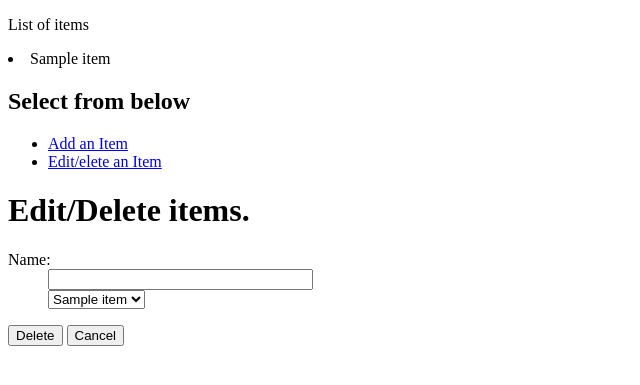
After one commit to BorisVV/merch-sales-sqlalchemy-app, a Flask app: page /home/edit in a window 1280 px wide. The commit adds this page. Shown: the top 385 px of the page, without its empty margins (0-640 px from the left). Run offline with Flask 2, Linux system fonts and the light colour scheme; tables that the repository leaves empty hold one stand-in row (values such as "Sample post").

Commit message:
Added templates and routes

```diff
--- a/app_sport_team/__init__.py
+++ b/app_sport_team/__init__.py
@@ -1,7 +1,14 @@
-from flask import Flask, session, g, render_template
+from flask import Flask, session, g, render_template, current_app
 
 app = Flask(__name__)
+
 app.config.from_object('web_config')
+
+@app.teardown_appcontext
+def teardown_db(exception):
+    # db_session = getattr(g, app.config['SQLALCHEMY_DATABASE_URI'], None)
+    if db_session is None:
+        db_session.close()
 
 @app.teardown_request
 def remove_db_session(exception):
--- a/app_sport_team/tables_setUp.py
+++ b/app_sport_team/tables_setUp.py
@@ -1,6 +1,5 @@
 import sqlite3
 from datetime import date
-
 from sqlalchemy.engine import Engine
 from sqlalchemy import ForeignKey,\
                        event,\
@@ -14,12 +13,9 @@ from sqlalchemy.orm import relationship,\
                            sessionmaker,\
                            scoped_session
 from sqlalchemy.ext.declarative import declarative_base
+from flask import url_for, Markup
 
-from flask import url_for, Markup
 from app_sport_team import app
-
-# app = Flask(__name__)
-# app.config.from_object('web_config')
 
 # This block set up the relationship between tables for the ForeignKey.
 @event.listens_for(Engine, "connect")
@@ -48,14 +44,14 @@ class MerchandiseItems(Base):
     name = Column(String(50), nullable = False)
 
     # This table has a relationship with the sales_of_items table.
-    sales_of_items = relationship('SalesOfItems', back_populates = 'merchandise_items') #, cascade='all, delete-orphan', passive_deletes = True)
-    # # This has a relationship wiht the dates_games table.
-    # dates_games = relationship('DatesOfGames', back_populates = 'merchandise_items',\
-    #                             cascade='all, delete-orphan', passive_deletes = True)
+    sales_of_items = relationship('SalesOfItems', back_populates = 'merchandise_items')
+    # Another option.
+    # merchandise_items = relationship('MerchandiseItems', backref=backref('sales_of_items', uselist=True, cascade='delete,all'))
+    # cascade='all, delete-orphan', single_parent=True, passive_deletes=True)
 
     def __repr__(self):
         ''' Display the names list'''
-        return ' ID = {:<2} {:<2}'.format(self.id, self.item_name.capitalize())
+        return '{}'.format(self.name.capitalize())
 
 
 
@@ -69,19 +65,9 @@ class SalesOfItems(Base):
     quantity_sold = Column(Integer, nullable = False)
     price_per_unit = Column(Float(2))
 
-
-    # total_price = Column(Numeric(12, 2))
-    # Relationship setup
-    # items_id = Column(Integer, ForeignKey('merchandise_items.id')) # ondelete='CASCADE'
-    # merchandise_items = relationship('MerchandiseItems', back_populates='sales_of_items')
-    # cascade='all, delete-orphan', single_parent = True, passive_deletes = True)
-    # Another option.
-    # merchandise_items = relationship('MerchandiseItems', backref=backref('sales_of_items', uselist=True, cascade='delete,all'))
-
     # tables relations.
-    merchandise_items = relationship('MerchandiseItems', back_populates='sales_of_items')
+    merchandise_items = relationship('MerchandiseItems', back_populates='sales_of_items') # ondelete='CASCADE'
     games_schedules = relationship('DatesOfGames', back_populates='sales_of_items')
-    # cascade='all, delete-orphan', single_parent=True, passive_deletes=True)
 
     def __repr__(self):
         return 'Sales-id: {:<2} qty-sold = {:<4} price = {:<5} total-sale = ${:>6} name-id = {} date-id = {}'\
@@ -90,7 +76,7 @@ class SalesOfItems(Base):
 
 
 class DatesOfGames(Base):
-    ''' This will store hte game's dates table'''
+    ''' This will store the game's dates table'''
     __tablename__ = 'games_schedules'
     # Add columns
     id = Column(Integer, primary_key = True)
@@ -100,11 +86,6 @@ class DatesOfGames(Base):
 
     sales_of_items = relationship('SalesOfItems', back_populates = 'games_schedules')
 
-    # item_name_id = Column(Integer, ForeignKey('merchandise_items.id'))
-    # # Ralashionships with merchandise_items and the sales_of_items tables.
-    # merchandise_items = relationship('MerchandiseItems', back_populates = 'dates_games')
-    # sales_of_items = relationship('SalesOfItems', back_populates = 'dates_games', cascade='all, delete-orphan', passive_deletes = True)
-
     def __repr__(self):
         return ' ID = {:}  Date = {:<11} City = {:<12} State = {}  Item_name ID {}'\
         .format(self.id, self.date_of_game, self.city.capitalize(), \
--- a/app_sport_team/templates/base.html
+++ b/app_sport_team/templates/base.html
@@ -7,23 +7,32 @@
     {% if title %}
       <title>{{ title }}</title>
     {% else %}
-      <title>{% block title %}Welcome{% endblock %}</title>
+      {% block title %}
+        <title>Welcome</title>
+        <a href="{{ url_for('base') }}"></a>
+        <div id="baseDisplay" class="box">
+          <h1>Welcome</h1>
+          <h2>This is the Sports Team database</h2>
+          <hr>
+        </div>
+      {% endblock %}
     {% endif %}
   </head>
+
   <body>
-    <ul>
-      <a href="{{ url_for('home') }}">Go back home</a>
-    </ul>
-    <div id="body_title" class="box">
-      {% block body_title %}
-        <h1>Welcome</h1>
-        <h2>This is the Sports Team database</h2>
-        <hr>
-      {% endblock %}
-    </div>
     <div id="content" class="box">
       {% block content %}
       {% endblock %}
     </div>
   </body>
+
+  <footer>
+    <div class="footer">
+      {% block footer %}
+        <ul>
+          <h3><a href="{{ url_for('home') }}">Go to home page</a></h3>
+        </ul>
+      {% endblock %}
+    </div>
+  </footer>
 </html>
--- /dev/null
+++ b/app_sport_team/templates/edit.html
@@ -0,0 +1,33 @@
+{% extends "home.html" %}
+<!-- {% block title %}{% endblock %} -->
+
+{% block add_edit %}
+  <h1>Edit/Delete items.</h1>
+  <script type=text/javascript>
+    $(function() {
+      $('input[name="delete"]').click(function() {
+        if (!confirm("Do you really want to delete this Item?\n\n" +
+                     "THIS CANNOT BE UNDONE!"))
+          return false;
+      });
+    });
+  </script>
+  <form action=" {{ edit }}" method=post>
+    <dl>
+      <dt>Name:</dt>
+      <dd><input type="text" name="name" value="" size="30">
+      </dd>
+      <dd>
+        <select class="" name="item_id">
+          {% for element in items %}
+              <option {% if element.id %} selected {% endif %}
+               value="{{ element.id }}">{{ element.name }}</option>
+          {% endfor %}
+        </select>
+      </dd>
+    </dl>
+    <p>
+    <input type="submit" name="delete" value="Delete">
+    <input type="submit" name="cancel"  value="Cancel">
+  </form>
+{% endblock %}
--- a/app_sport_team/templates/home.html
+++ b/app_sport_team/templates/home.html
@@ -1,8 +1,22 @@
 {% extends "base.html" %}
 
+{% block title %}
+  <h2>This is the home page!</h2>
+{% endblock %}
+
 {% block content %}
+  <p>List of items</p>
+  {% for item in items %}
+  <li>{{ item|e }}</li>
+  {% endfor %}
+<div class="">
   <h2>Select from below</h2>
   <ul>
-    <li><a href="{{ url_for('add') }}"> Add</a></li>
+    <li><a href="{{ url_for('addItems') }}"> Add an Item</a></li>
+    <li><a href="{{ url_for('edit') }}"> Edit/elete an Item</a></li>
   </ul>
+  {% block add_edit %}{% endblock %}
+</div>
 {% endblock %}
+
+{% block footer %}{% endblock %}
--- a/app_sport_team/views/routes.py
+++ b/app_sport_team/views/routes.py
@@ -1,6 +1,40 @@
 from app_sport_team import app
+from app_sport_team.tables_setUp import db_session, MerchandiseItems
+from flask import render_template, redirect, url_for, g, abort, request, flash
 
 @app.route('/')
-@app.route('/index')
-def index():
-    return "Hello World"
+def base():
+    return render_template('base.html')
+
+@app.route('/home/')
+def home():
+    return render_template('home.html', items = MerchandiseItems.query.all())
+
+@app.route('/home/add_items', methods=['GET', 'POST'])
+def addItems():
+    if request.method == 'POST':
+        if 'cancel' in request.form:
+            return redirect(url_for('home'))
+        new_item = request.form['name']
+        if 'continue' and not new_item:
+            flash('Error: name is required')
+        else:
+            db_session.add(MerchandiseItems(name=new_item))
+            db_session.commit()
+            return redirect(url_for('home'))
+    return render_template('addItems.html', items = MerchandiseItems.query.all())
+
+@app.route('/home/edit', methods=['GET', 'POST']) #/<int:id>/
+def edit():
+    items = MerchandiseItems.query.all()
+    # form = dict(name=item_id.name)
+    if request.method == 'POST':
+        rm_id = MerchandiseItems.query.get(request.form['item_id'])
+        if 'delete' in request.form:
+            db_session.delete(rm_id)
+            db_session.commit()
+            flash(u'Item deleted')
+            return redirect(url_for('home'))
+        elif 'cancel' in request.form:
+            return redirect(url_for('home'))
+    return render_template('edit.html', items=items)
--- a/web_config.py
+++ b/web_config.py
@@ -4,7 +4,7 @@ _basedir = os.path.abspath(os.path.dirname(__file__))
 
 DEBUG = True # TODO: Change this to False.
 
-# SECRET_KEY = 'testkey'
+SECRET_KEY = 'testkey'
 SQLALCHEMY_DATABASE_URI = 'sqlite:///' + os.path.join(_basedir, 'sportsales.db')
 # SQLALCHEMY_DATABASE_URI = 'sqlite:///' + os.path.join(_basedir, 'sport-team.db')
 SQLALCHEMY_ECHO = True
```
Also changed, not shown: app_sport_team/templates/addItems.html (+15 -15 lines).
